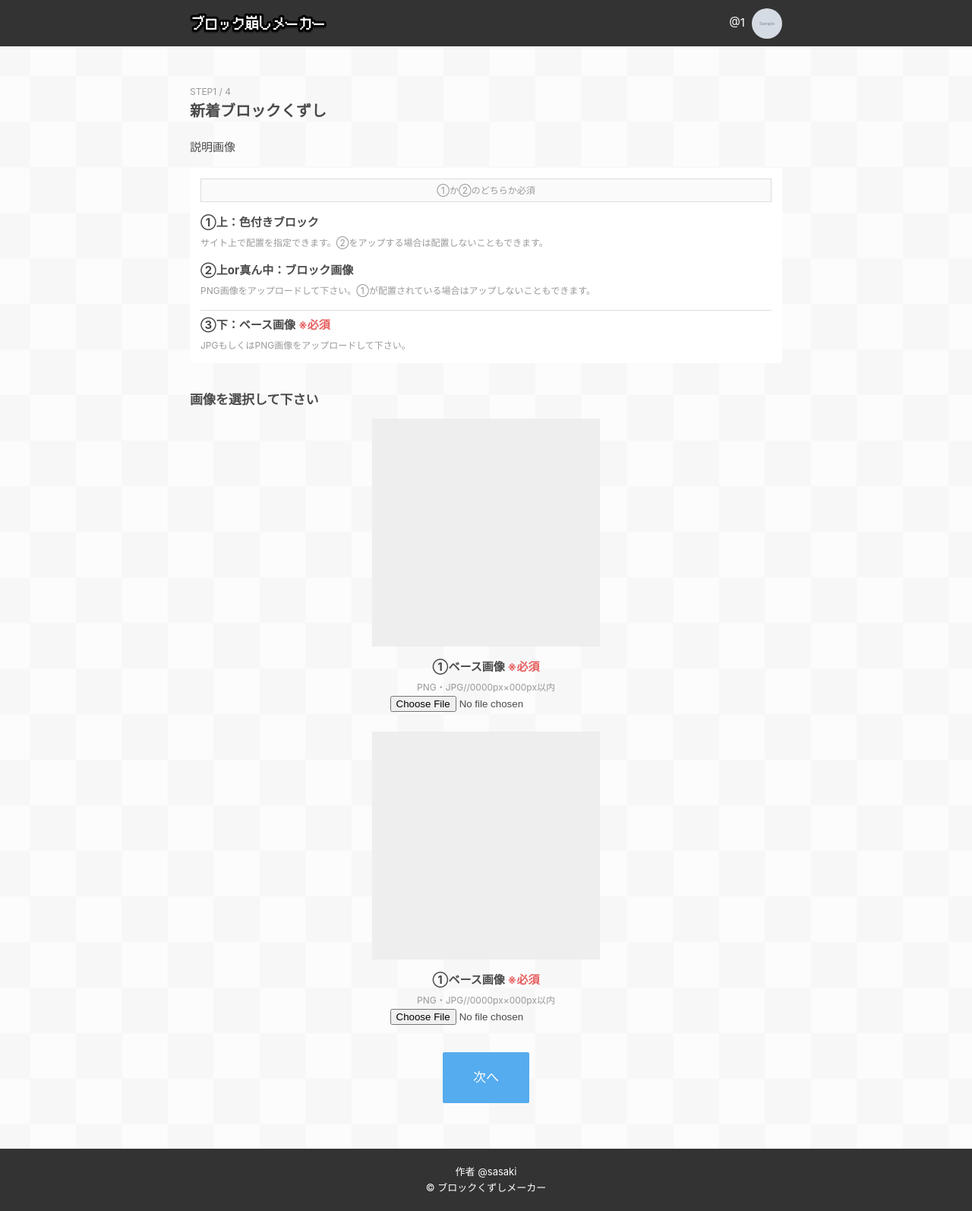
After one commit to sayu1989/blockmaker, a Python web app: template template/create.j2 in a window 1280 px wide. The commit adds this page. Shown: the whole page at 76% size. Run offline with Jinja, Linux system fonts and the light colour scheme; the template is opened without the code that fills it: most values are stand-ins (such as "Sample title", 1, 10 or a date in 2020); grey boxes marked "Sample" are stand-in pictures.

```diff
--- a/static/css/style.css
+++ b/static/css/style.css
@@ -286,11 +286,17 @@ GRID
 .p-ta-c{
   text-align: center;
 }
+.p-m-a{
+  margin: 0 auto;
+}
 .p-ts__small{
   font-size: 1.2rem;
 }
 .p-tc__gray{
   color: #999;
+}
+.p-tc__red{
+  color: #e85f5f;
 }
 .p-button{
   display: inline-block;
@@ -304,6 +310,52 @@ GRID
 .p-mb-p{
   margin-bottom: 15px;
 }
+.p-mb-blo{
+  margin-bottom: 25px;
+}
+.p-mb-sec{
+  margin-bottom: 35px;
+}
+.p-bl-fill{
+  background: #fff;
+  border-radius: 4px;
+  padding: 14px;
+  background: #fff;
+  border-radius: 4px;
+}
+.p-bl-fill__red{
+  background: #ffdfdf;
+}
+.p-bl-fill__small{
+  padding: 5px;
+}
+.p-bl-fill__lightgray{
+  background: #fafafa;
+}
+.p-bl-line__small{
+  border: 1px solid #ddd;
+  padding: 5px;
+}
+.p-bl-line__small{
+
+}
+.p-img-place{
+  width: 300px;
+  height: 300px;
+  background: #eee;
+}
+.p-hr{
+  border: 0;
+  border-top: 1px solid #ddd;
+}
+@keyframes bg-anime {
+  0% { background-position: top,top left,top; }
+  100% { background-position: top,121px 120px,top; }
+}
+@keyframes bg-anime2 {
+  0% { background-position: top left }
+  100% { background-position: 121px 120px }
+}
 
 /*** original ***/
 .wrapper{
@@ -311,10 +363,9 @@ GRID
   margin: 0 auto;
 }
 .main-container{
-  padding: 10px;
+  padding: 50px 15px;
 }
 .sec-wrap{
-  padding: 50px 0;
 }
 .sec-h1{
   font-size: 2rem;
@@ -322,7 +373,12 @@ GRID
   margin-bottom: 20px;
 }
 .h2{
-  font-size: 1.6rem;
+  font-size: 1.7rem;
+  font-weight: bold;
+  margin-bottom: 10px;
+}
+.h3{
+  font-size: 1.5rem;
   font-weight: bold;
   margin-bottom: 5px;
 }
@@ -336,10 +392,6 @@ GRID
   animation-duration: 8s;
   animation-timing-function: linear;
   animation-iteration-count: infinite;
-}
-@keyframes bg-anime {
-  0% {background-position:top,top left,top }
-  100% {background-position:top,121px 120px,top }
 }
 header{
   padding: 10px;
@@ -478,3 +530,13 @@ footer{
 .mp-prof__id a{
   color: #55acee;
 }
+.page-create{
+  width: 100%;
+  background-image: url(../img/top/block-bg-check.jpg);
+  background-repeat: repeat;
+  background-size: 121px;
+  animation-name: bg-anime2;
+  animation-duration: 8s;
+  animation-timing-function: linear;
+  animation-iteration-count: infinite;
+}
--- /dev/null
+++ b/template/create.j2
@@ -0,0 +1,45 @@
+{% include "header.html" %}
+  <header class="header cf">
+    <div class="wrapper">
+      <h1 class="header__logo"><a href="/"><img src="./static/img/common/logo-mini.png" alt="ブロック崩しメーカー" width="180" /></a></h1>
+      <div class="header__icon"><a href="/mypage"><span class="header__name">@{{ myid }}</span> <img src="./static/img/top/{{ myimage }}" alt="ユーザー名" /> </a></div>
+    </div>
+  </header>
+  <div class="page-create">
+    <div class="main-container wrapper">
+      <div class="p-mb-p">
+        <p class="p-ts__small p-tc__gray">STEP1 / 4</p>
+        <h1 class="sec-h1">新着ブロックくずし</h1>
+        <div>説明画像</div>
+      </div>
+      <section class="p-mb-sec">
+        <div class="p-bl-fill">
+            <p class="p-ta-c p-bl-line__small p-mb-p p-tc__gray p-ts__small p-bl-fill__lightgray">①か②のどちらか必須</p>
+            <h3 class="h3">①上：色付きブロック</h3>
+            <p class="p-ts__small p-tc__gray p-mb-p">サイト上で配置を指定できます。②をアップする場合は配置しないこともできます。</p>
+            <h3 class="h3">②上or真ん中：ブロック画像</h3>
+            <p class="p-ts__small p-tc__gray p-mb-p">PNG画像をアップロードして下さい。①が配置されている場合はアップしないこともできます。</p>
+            <hr class="p-hr" />
+            <h3 class="h3">③下：ベース画像 <span class="p-tc__red">※必須</span></h3>
+            <p class="p-ts__small p-tc__gray">JPGもしくはPNG画像をアップロードして下さい。</p>
+        </div>
+      </section>
+      <section class="p-mb-sec">
+        <h2 class="h2">画像を選択して下さい</h2>
+        <div class="p-mb-p p-ta-c p-mb-blo">
+          <div class="p-img-place p-m-a p-mb-p"></div>
+          <h3 class="h3">①ベース画像 <span class="p-tc__red">※必須</span></h3>
+          <p class="p-ts__small p-tc__gray">PNG・JPG//0000px×000px以内</p>
+          <input type="file" name="example" size="30">
+        </div>
+        <div class="p-mb-p p-ta-c">
+          <div class="p-img-place p-m-a p-mb-p"></div>
+          <h3 class="h3">①ベース画像 <span class="p-tc__red">※必須</span></h3>
+          <p class="p-ts__small p-tc__gray">PNG・JPG//0000px×000px以内</p>
+          <input type="file" name="example" size="30">
+        </div>
+      </section>
+      <div class="top-sec1__button"><a class="p-button" href='#'>次へ</a></div>
+    </div>
+  </div>
+{% include "footer.html" %}
--- a/template/index.j2
+++ b/template/index.j2
@@ -10,7 +10,7 @@
         <div class="top-sec1__button p-mb-p"><a class="p-button" href='{{ create_url }}'>ブロックくずしを作る</a></div>
         <p class="p-ts__small p-tc__gray p-ta-c">twitterログインが必要です<br />※ツイート権限は取得しません。プレイ情報が勝手にツイートされることはありません</p>
       </section>
-      <div class="wrapper">
+      <div class="wrapper main-container page-index">
         <section class="top-sec__new sec-wrap">
           <h1 class="sec-h1">新着ブロックくずし</h1>
           <div class="cf">
```
